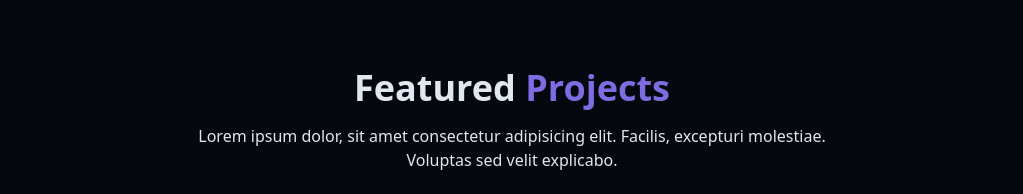
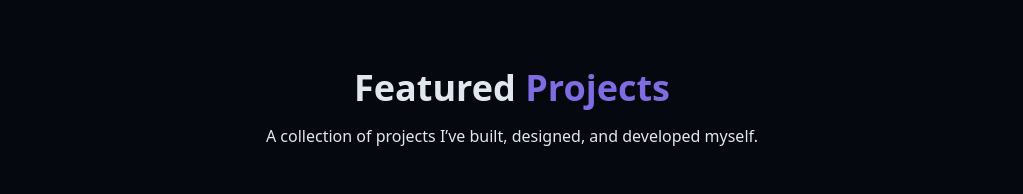
Before and after one commit to NatSilprasert/react-portfolio, a React (Vite) app: page / in a window 1280 px wide. Shown: the part 2080-2274 px from the top of the page, without its empty margins (128-1151 px from the left). Built offline with nearby package versions, Linux system fonts and the light colour scheme; grey boxes are pictures that could not be loaded.

Commit message:
Update ProjectsSection.jsx

```diff
--- a/src/components/ProjectsSection.jsx
+++ b/src/components/ProjectsSection.jsx
@@ -39,7 +39,7 @@ function ProjectsSection() {
                 </h2>
 
                 <p className="text-center text-muted-foreground mb-12 max-w-2xl mx-auto">
-                    Lorem ipsum dolor, sit amet consectetur adipisicing elit. Facilis, excepturi molestiae. Voluptas sed velit explicabo.
+                    A collection of projects I’ve built, designed, and developed myself.
                 </p>
 
                 <div className="grid grid-cols-1 md:grid-cols-2 lg:grid-cols-3 gap-8">
```
